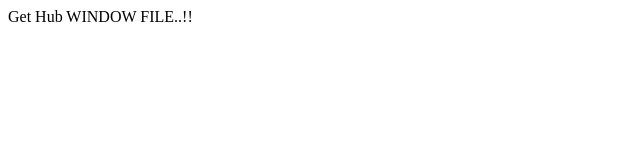
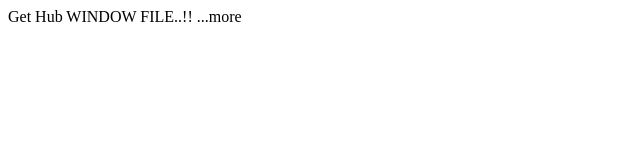
Before and after one commit to newtogithub/testGUI, a plain HTML site: page WebContent/index.html in a window 1280 px wide. Shown: the full height of the page, 0-640 px from the left. Drawn offline with Linux system fonts and the light colour scheme.

Commit message:
add more code
index.html file

```diff
--- a/WebContent/index.html
+++ b/WebContent/index.html
@@ -6,5 +6,7 @@
 </head>
 <body>
         Get Hub WINDOW FILE..!!
+
+        ...more
 </body>
 </html>
```
